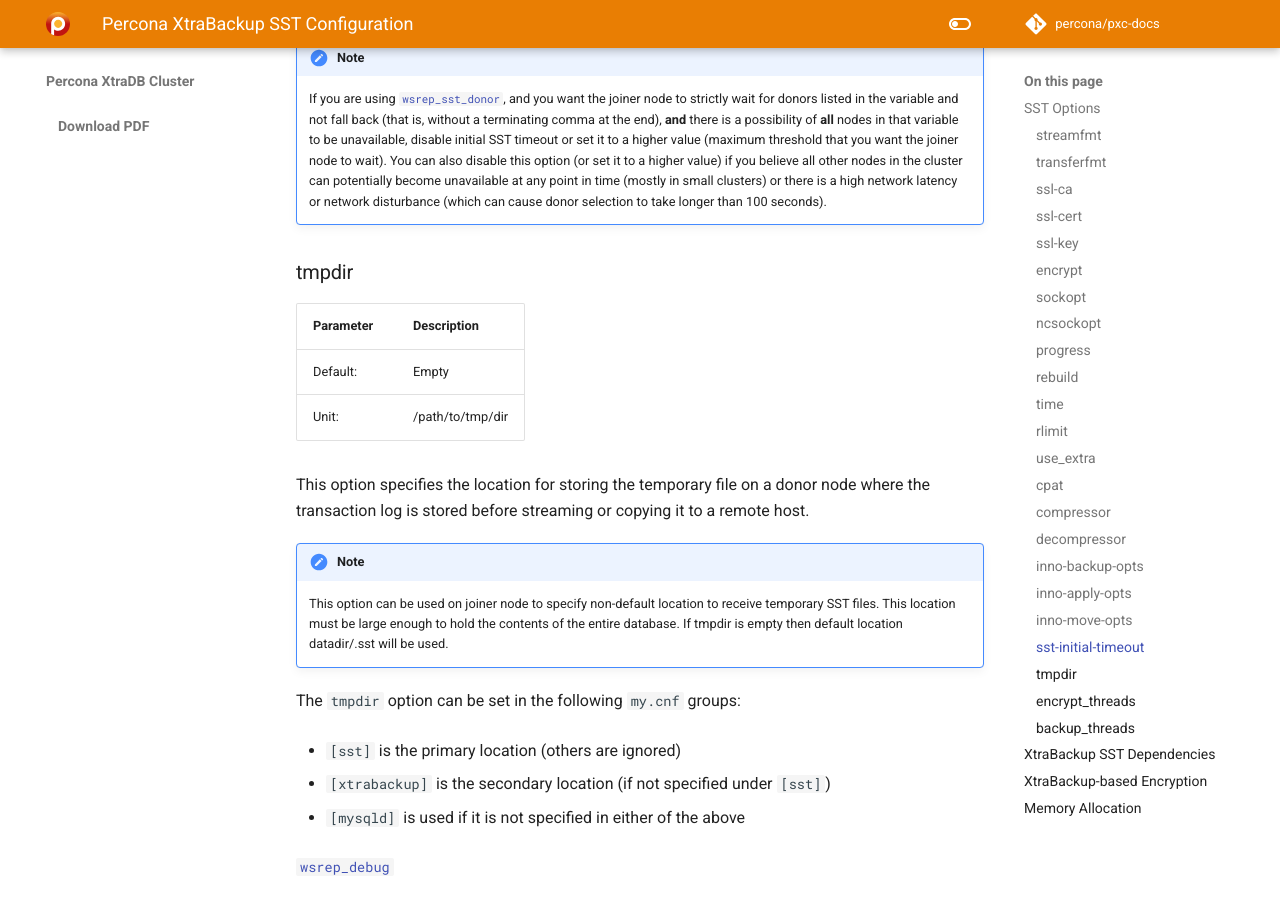
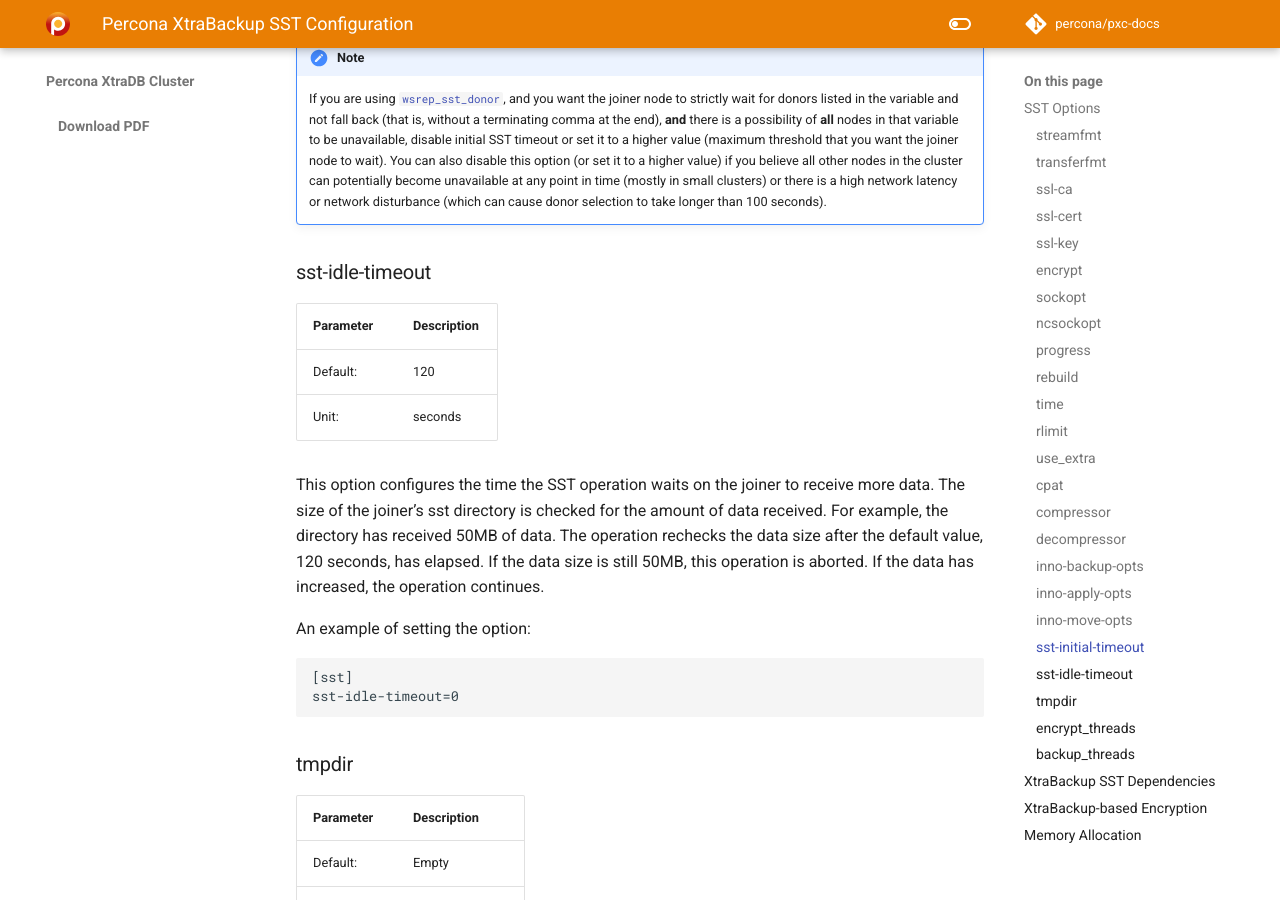
Before and after one commit to percona/pxc-docs, an MkDocs documentation site: the page built from docs/manual/xtrabackup_sst.md, in a window 1280 px wide and 900 px high, scrolled down 7441 px. Built offline with MkDocs 1.6.1 and Material for MkDocs 9.7.7, drawn with Linux system fonts in a browser that asks for light colours; nearby versions of some CDN libraries; comment, search, counter and statistics services are not loaded; the version menu is left out.

Commit message:
PXC-3935 Document SST timeout control (8.0)
modified:   docs/manual/xtrabackup_sst.md

````diff
--- a/docs/manual/xtrabackup_sst.md
+++ b/docs/manual/xtrabackup_sst.md
@@ -306,6 +306,22 @@
 
     If you are using [`wsrep_sst_donor`](../wsrep-system-index.md#wsrep_sst_donor), and you want the joiner node to strictly wait for donors listed in the variable and not fall back (that is, without a terminating comma at the end), **and** there is a possibility of **all** nodes in that variable to be unavailable, disable initial SST timeout or set it to a higher value (maximum threshold that you want the joiner node to wait). You can also disable this option (or set it to a higher value) if you believe all other nodes in the cluster can potentially become unavailable at any point in time (mostly in small clusters) or there is a high network latency or network disturbance (which can cause donor selection to take longer than 100 seconds).
 
+### sst-idle-timeout
+
+| Parameter      | Description        |
+| -------------- | ------------------ |
+| Default:       | 120            |
+| Unit:          | seconds            |
+
+This option configures the time the SST operation waits on the joiner to receive more data. The size of the joiner’s sst directory is checked for the amount of data received. For example, the directory has received 50MB of data. The operation rechecks the data size after the default value, 120 seconds, has elapsed. If the data size is still 50MB, this operation is aborted. If the data has increased, the operation continues.
+
+An example of setting the option:
+
+```text
+[sst]
+sst-idle-timeout=0
+```
+
 ### tmpdir
 
 | Parameter      | Description        |
````
